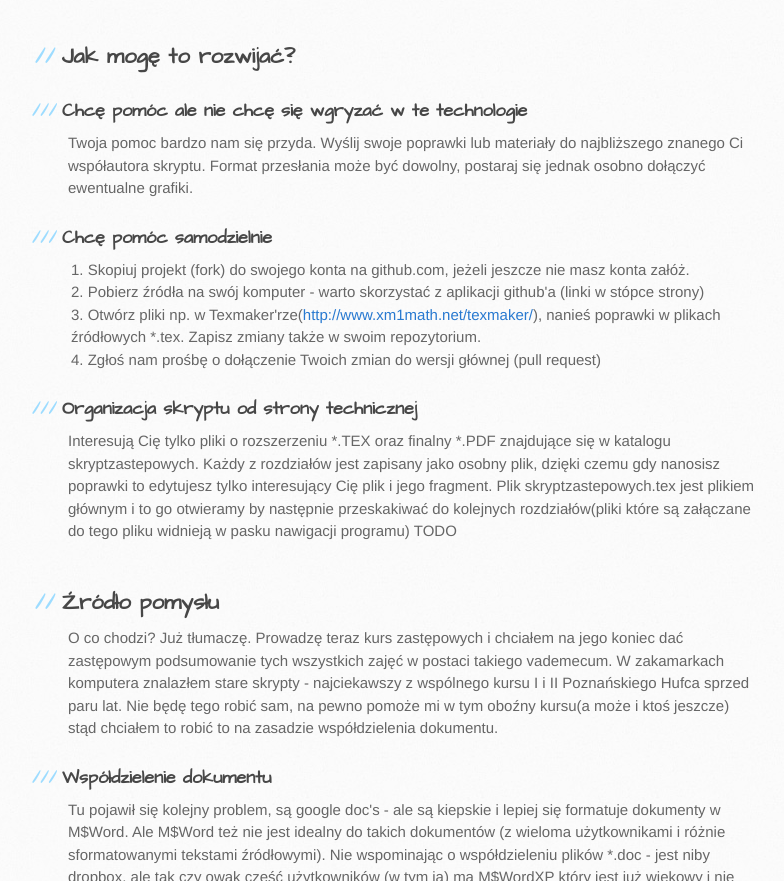
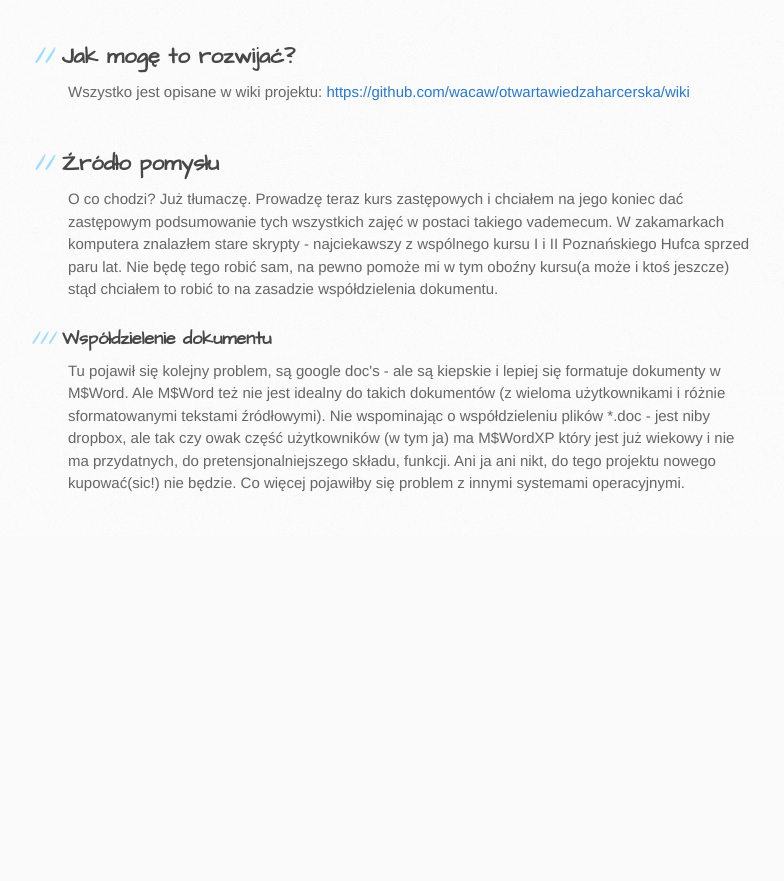
Before and after one commit to wacaw/otwartawiedzaharcerska, a plain HTML site: page index.html in a window 1280 px wide. Shown: the part 1280-2161 px from the top of the page, without its empty margins (102-886 px from the left). After the commit the page ends 1817 px from the top, so only its background shows below. Drawn offline with Linux system fonts and the light colour scheme.

```diff
--- a/index.html
+++ b/index.html
@@ -55,23 +55,7 @@ Korzystaj, Dopisuj, Dziel się za darmo tak jak darmo dostałeś. Nikt nie ma pr
 
 <hr><h2>Jak mogę to rozwijać?</h2>
 
-<h3>Chcę pomóc ale nie chcę się wgryzać w te technologie</h3>
-
-<p>Twoja pomoc bardzo nam się przyda. Wyślij swoje poprawki lub materiały do najbliższego znanego Ci współautora skryptu. Format przesłania może być dowolny, postaraj się jednak osobno dołączyć ewentualne grafiki.</p>
-
-<h3>Chcę pomóc samodzielnie</h3>
-
-<ol>
-<li>Skopiuj projekt (fork) do swojego konta na github.com, jeżeli jeszcze nie masz konta załóż.</li>
-<li>Pobierz źródła na swój komputer - warto skorzystać z aplikacji github'a (linki w stópce strony)</li>
-<li>Otwórz pliki np. w Texmaker'rze(<a href="http://www.xm1math.net/texmaker/">http://www.xm1math.net/texmaker/</a>), nanieś poprawki w plikach źródłowych *.tex. Zapisz zmiany także w swoim repozytorium.<br>
-</li>
-<li>Zgłoś nam prośbę o dołączenie Twoich zmian do wersji głównej (pull request)</li>
-</ol><h3>Organizacja skryptu od strony technicznej</h3>
-
-<p>Interesują Cię tylko pliki o rozszerzeniu *.TEX oraz finalny *.PDF znajdujące się w katalogu skryptzastepowych. Każdy z rozdziałów jest zapisany jako osobny plik, dzięki czemu gdy nanosisz poprawki to edytujesz tylko interesujący Cię plik i jego fragment.
-Plik skryptzastepowych.tex jest plikiem głównym i to go otwieramy by następnie przeskakiwać do kolejnych rozdziałów(pliki które są załączane do tego pliku widnieją w pasku nawigacji programu)
-TODO</p>
+<p>Wszystko jest opisane w wiki projektu: <a href="https://github.com/wacaw/otwartawiedzaharcerska/wiki">https://github.com/wacaw/otwartawiedzaharcerska/wiki</a> </p>
 
 <hr><h2>Źródło pomysłu</h2>
 
```
Also changed, not shown: params.json (+1 -1 lines).
